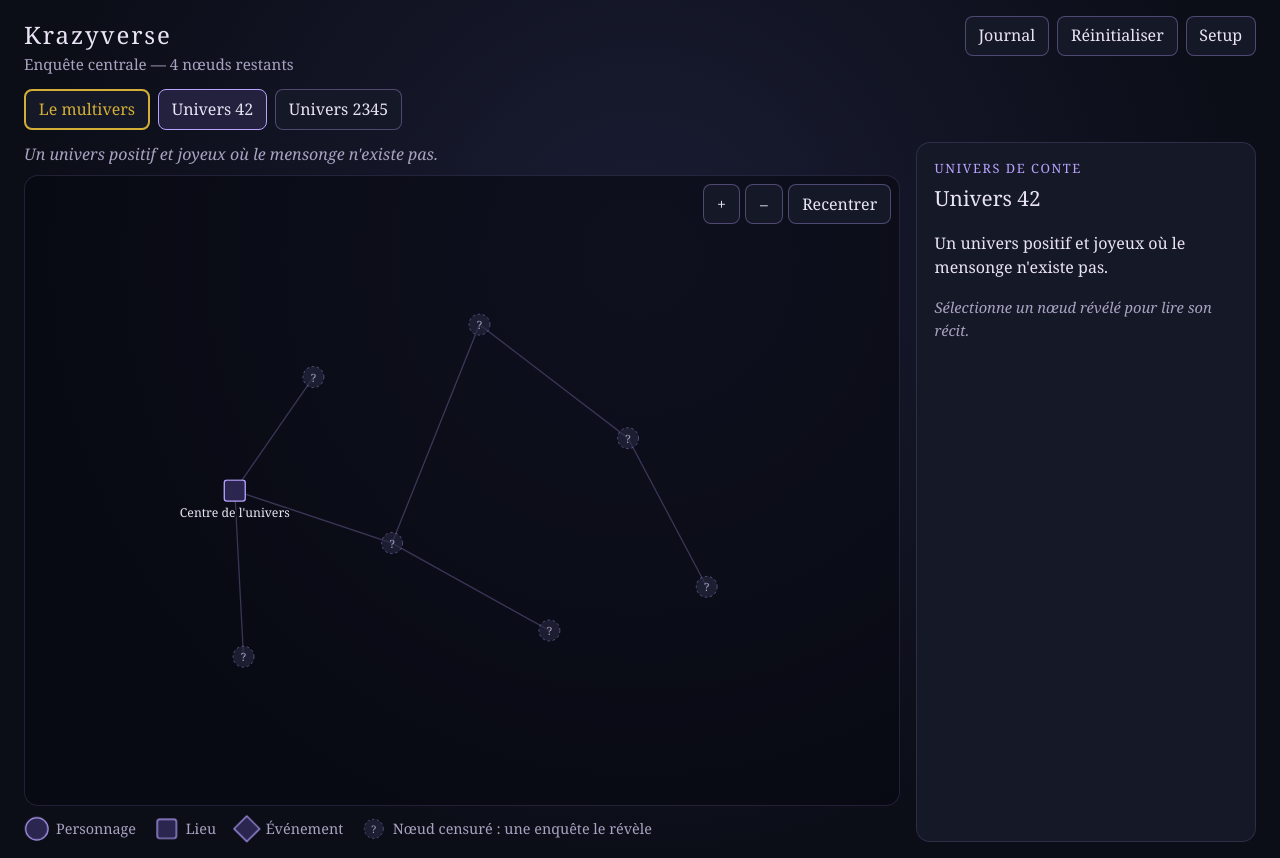
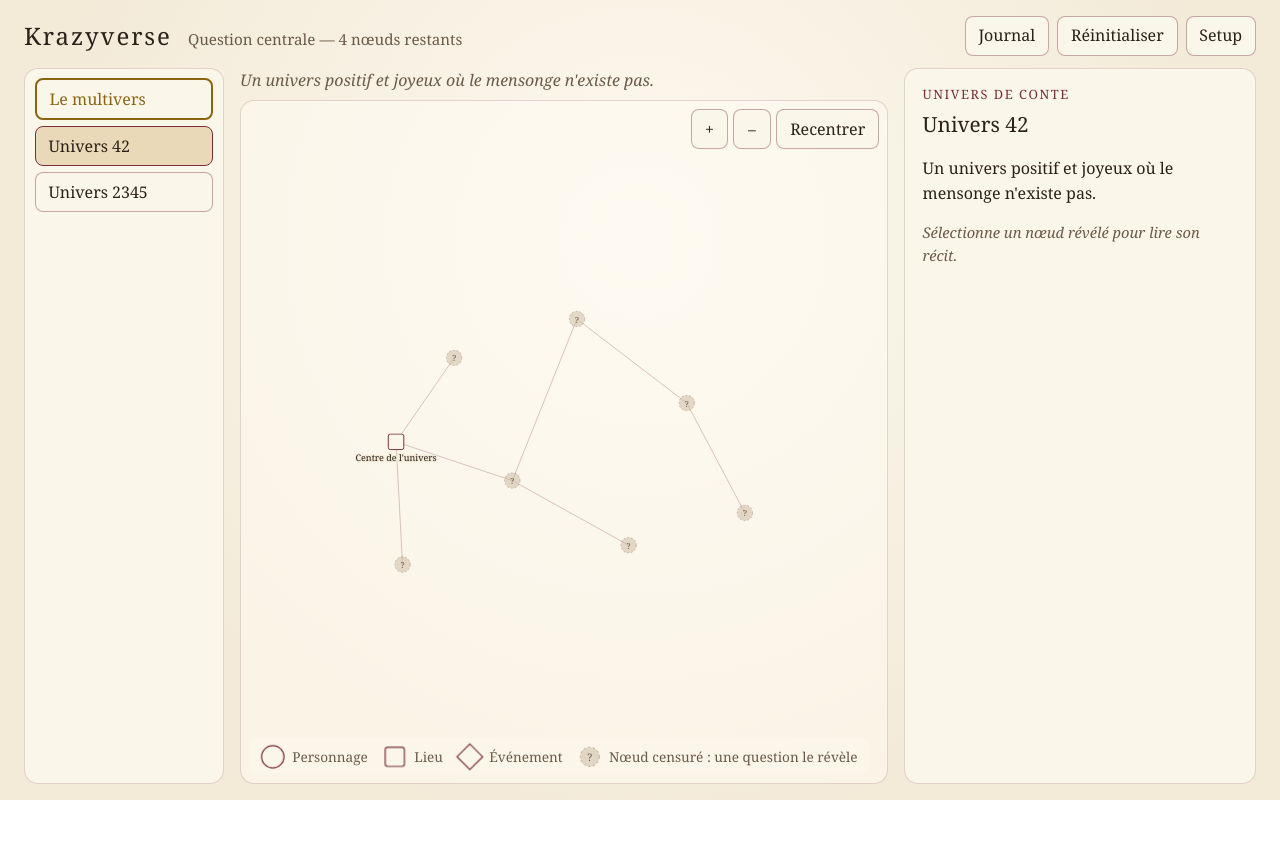
Before and after one commit to KrazyKays/krazyverse, a React (Vite) app: page / in a window 1280 px wide. After the commit the page ends 800 px from the top, so only its background shows below. Built offline with nearby package versions, Linux system fonts and the light colour scheme.

Commit message:
change theme

```diff
--- a/src/app/App.tsx
+++ b/src/app/App.tsx
@@ -3,7 +3,7 @@ import { JournalDialog } from '../components/JournalDialog';
 import { QuestionDialog } from '../components/QuestionDialog';
 import { ResetDialog } from '../components/ResetDialog';
 import { SidePanel } from '../components/SidePanel';
-import { GraphLegend, UniverseGraph } from '../components/UniverseGraph';
+import { UniverseGraph } from '../components/UniverseGraph';
 import { UniverseSelector } from '../components/UniverseSelector';
 import { META_ID, UNIVERSE_ORDER, universes } from '../data';
 import { availableQuestions, centralRemaining, isEnded } from '../domain/progression';
@@ -71,8 +71,8 @@ export function App() {
           <h1>Krazyverse</h1>
           <p className="counter" aria-live="polite">
             {ended
-              ? 'Enquête centrale résolue'
-              : `Enquête centrale — ${remaining} ${remaining > 1 ? 'nœuds restants' : 'nœud restant'}`}
+              ? 'Question centrale résolue'
+              : `Question centrale — ${remaining} ${remaining > 1 ? 'nœuds restants' : 'nœud restant'}`}
           </p>
         </div>
         <div className="header-actions">
@@ -101,13 +101,6 @@ export function App() {
         </p>
       )}
 
-      <UniverseSelector
-        universes={orderedUniverses}
-        currentId={currentUniverse.id}
-        unseenIds={state.unseen}
-        onSelect={switchUniverse}
-      />
-
       {ended && central.ending && !endingDismissed && (
         <section className="ending" aria-label="Conclusion">
           <h2>{central.ending.title}</h2>
@@ -119,6 +112,13 @@ export function App() {
       )}
 
       <main className="layout">
+        <UniverseSelector
+          universes={orderedUniverses}
+          currentId={currentUniverse.id}
+          unseenIds={state.unseen}
+          onSelect={switchUniverse}
+        />
+
         <section className="graph-area" aria-label="Toile interactive">
           <p className="tagline">{currentUniverse.tagline}</p>
           <UniverseGraph
@@ -130,7 +130,6 @@ export function App() {
             onDeselect={() => setSelectedNodeId(null)}
             onOpenQuestion={setActiveQuestionId}
           />
-          <GraphLegend />
         </section>
 
         <SidePanel
--- a/src/components/JournalDialog.tsx
+++ b/src/components/JournalDialog.tsx
@@ -43,7 +43,7 @@ export function JournalDialog({ state, universes, onClose }: JournalDialogProps)
   return (
     <Dialog title="Journal de découvertes" onClose={onClose}>
       <p className="hint">
-        Univers visités : {state.visited.length} sur {Object.keys(universes).length}. Enquêtes résolues :{' '}
+        Univers visités : {state.visited.length} sur {Object.keys(universes).length}. Questions résolues :{' '}
         {state.answeredQuestions.length}.
       </p>
       {entries.length === 0 ? (
--- a/src/components/ResetDialog.tsx
+++ b/src/components/ResetDialog.tsx
@@ -9,7 +9,7 @@ export function ResetDialog({ onConfirm, onClose }: ResetDialogProps) {
   return (
     <Dialog title="Réinitialiser la progression" onClose={onClose}>
       <p>
-        Toutes les découvertes, enquêtes et échos seront effacés de ce navigateur. Cette action est irréversible.
+        Toutes les découvertes, questions et échos seront effacés de ce navigateur. Cette action est irréversible.
       </p>
       <div className="dialog-actions">
         <button type="button" onClick={onClose}>
--- a/src/components/SidePanel.tsx
+++ b/src/components/SidePanel.tsx
@@ -55,7 +55,7 @@ export function SidePanel({ universe, universes, state, selectedNodeId, onSelect
             if (section.unlockedByQuestionId) {
               return (
                 <p key={section.id} className="locked">
-                  Récit verrouillé : une enquête le déblocera.
+                  Récit verrouillé : une question le déblocera.
                 </p>
               );
             }
--- a/src/components/UniverseGraph.tsx
+++ b/src/components/UniverseGraph.tsx
@@ -87,7 +87,7 @@ export function UniverseGraph({
     movedRef.current = true;
     drag.x = event.clientX;
     drag.y = event.clientY;
-    const unit = VIEW_WIDTH / svg.clientWidth;
+    const unit = Math.max(VIEW_WIDTH / svg.clientWidth, VIEW_HEIGHT / svg.clientHeight);
     setView((current) => ({ ...current, tx: current.tx + dx * unit, ty: current.ty + dy * unit }));
   };
 
@@ -216,6 +216,8 @@ export function UniverseGraph({
           Recentrer
         </button>
       </div>
+
+      <GraphLegend />
     </div>
   );
 }
@@ -258,7 +260,7 @@ export function GraphLegend() {
             </text>
           </g>
         </svg>
-        Nœud censuré : une enquête le révèle
+        Nœud censuré : une question le révèle
       </li>
     </ul>
   );
--- a/src/setup/NodeEditor.tsx
+++ b/src/setup/NodeEditor.tsx
@@ -18,7 +18,7 @@ export const KIND_OPTIONS = (Object.keys(KIND_LABELS) as NodeKind[]).map((kind)
 
 const ACCESS_OPTIONS = [
   { value: 'adjacent', label: 'Adjacente' },
-  { value: 'enquete', label: 'Enquête centrale' },
+  { value: 'enquete', label: 'Question centrale' },
 ];
 
 interface NodeEditorProps {
@@ -128,15 +128,15 @@ export function NodeEditor({ universe, universes, node, commit, commitBatch, onS
       />
       <p className="hint">Le contenu est accessible et ses échos se déclenchent dès le début.</p>
       <CheckboxField label="Nœud final" checked={node.finale === true} onChange={(checked) => setFlag('finale', checked)} />
-      <p className="hint">Le révéler termine l'enquête. Sans effet sur la fin de partie hors de l'univers central.</p>
+      <p className="hint">Le révéler termine la question centrale. Sans effet sur la fin de partie hors de l'univers central.</p>
       {universe.kind === 'meta' && (
         <>
           <CheckboxField
-            label="Requis pour l'enquête centrale"
+            label="Requis pour la question centrale"
             checked={node.central?.required === true}
             onChange={(checked) => commit({ op: 'set', path: at('central', 'required'), value: checked })}
           />
-          <p className="hint">Compte dans le décompte « nœuds restants » de l'enquête. Ne bloque pas la conclusion.</p>
+          <p className="hint">Compte dans le décompte « nœuds restants » de la question centrale. Ne bloque pas la conclusion.</p>
         </>
       )}
 
--- a/src/styles/global.css
+++ b/src/styles/global.css
@@ -1,18 +1,20 @@
 :root {
-  --bg: #0b0d17;
-  --bg-elevated: #151827;
-  --ink: #e9e4f5;
-  --ink-soft: #a9a3c2;
-  --accent: #b9a3ff;
-  --accent-strong: #7d5fe0;
-  --edge: rgba(185, 163, 255, 0.28);
-  --edge-active: rgba(185, 163, 255, 0.85);
-  --danger: #e0707a;
-  --focus: #ffd98a;
-  --gold: #d4af37;
+  --bg: #f3ead8;
+  --bg-elevated: #fbf6ea;
+  --ink: #2b2118;
+  --ink-soft: #6b5a48;
+  --accent: #7a2e3a;
+  --accent-strong: #5c1f2a;
+  --line: rgba(122, 46, 58, 0.18);
+  --line-strong: rgba(122, 46, 58, 0.4);
+  --edge: rgba(122, 46, 58, 0.28);
+  --edge-active: rgba(122, 46, 58, 0.85);
+  --danger: #a33a3a;
+  --focus: #9a6700;
+  --gold: #8a6510;
   font-family: 'Georgia', 'Iowan Old Style', 'Palatino Linotype', serif;
   color: var(--ink);
-  background: radial-gradient(circle at 50% 30%, #1a1d33 0%, var(--bg) 70%);
+  background: radial-gradient(circle at 50% 30%, #fdf9f0 0%, var(--bg) 70%);
   line-height: 1.55;
 }
 
@@ -29,7 +31,7 @@ button {
   font: inherit;
   color: var(--ink);
   background: var(--bg-elevated);
-  border: 1px solid rgba(185, 163, 255, 0.35);
+  border: 1px solid var(--line-strong);
   border-radius: 8px;
   padding: 0.4rem 0.8rem;
   cursor: pointer;
@@ -48,6 +50,7 @@ button:focus-visible,
 button.primary {
   background: var(--accent-strong);
   border-color: var(--accent-strong);
+  color: #fbf6ea;
 }
 
 button.danger {
@@ -73,7 +76,7 @@ button.link {
 .app {
   display: flex;
   flex-direction: column;
-  min-height: 100vh;
+  height: 100vh;
   padding: 1rem clamp(0.75rem, 2vw, 1.5rem);
   gap: 0.75rem;
 }
@@ -81,9 +84,16 @@ button.link {
 .app-header {
   display: flex;
   justify-content: space-between;
-  align-items: flex-start;
+  align-items: center;
   flex-wrap: wrap;
-  gap: 0.75rem;
+  gap: 0.5rem 0.75rem;
+}
+
+.title-block {
+  display: flex;
+  align-items: baseline;
+  flex-wrap: wrap;
+  gap: 0.25rem 1rem;
 }
 
 .app-header h1 {
@@ -108,25 +118,33 @@ button.link {
   margin: 0;
   padding: 0.5rem 0.75rem;
   border-radius: 8px;
-  background: rgba(224, 112, 122, 0.12);
+  background: rgba(163, 58, 58, 0.1);
   color: var(--ink);
 }
 
 .universe-selector {
   display: flex;
-  gap: 0.5rem;
-  flex-wrap: wrap;
+  flex-direction: column;
+  gap: 0.4rem;
+  min-height: 0;
+  overflow-y: auto;
+  padding: 0.6rem;
+  border: 1px solid var(--line);
+  border-radius: 14px;
+  background: var(--bg-elevated);
 }
 
 .universe-tab {
   display: inline-flex;
   align-items: center;
+  justify-content: space-between;
   gap: 0.5rem;
+  text-align: left;
 }
 
 .universe-tab--active {
   border-color: var(--accent);
-  background: #24213f;
+  background: #ead9b8;
 }
 
 .universe-tab--central {
@@ -139,14 +157,14 @@ button.link {
   height: 0.55rem;
   border-radius: 50%;
   background: var(--focus);
-  box-shadow: 0 0 8px var(--focus);
+  box-shadow: 0 0 6px var(--focus);
 }
 
 .ending {
   padding: 1rem 1.25rem;
   border: 1px solid var(--accent);
   border-radius: 12px;
-  background: rgba(125, 95, 224, 0.12);
+  background: rgba(122, 46, 58, 0.08);
 }
 
 .ending h2 {
@@ -156,7 +174,8 @@ button.link {
 
 .layout {
   display: grid;
-  grid-template-columns: minmax(0, 1fr) minmax(260px, 340px);
+  grid-template-columns: 12.5rem minmax(0, 1fr) minmax(300px, 22rem);
+  grid-template-rows: minmax(0, 1fr);
   gap: 1rem;
   flex: 1;
   min-height: 0;
@@ -164,7 +183,10 @@ button.link {
 
 .graph-area {
   position: relative;
+  display: flex;
+  flex-direction: column;
   min-width: 0;
+  min-height: 0;
 }
 
 .tagline {
@@ -175,9 +197,11 @@ button.link {
 
 .graph-wrapper {
   position: relative;
-  border: 1px solid rgba(185, 163, 255, 0.15);
+  flex: 1;
+  min-height: 0;
+  border: 1px solid var(--line);
   border-radius: 14px;
-  background: rgba(8, 9, 18, 0.6);
+  background: rgba(255, 252, 243, 0.55);
   overflow: hidden;
 }
 
@@ -203,14 +227,19 @@ button.link {
 }
 
 .graph-legend {
+  position: absolute;
+  left: 0.5rem;
+  bottom: 0.5rem;
   list-style: none;
-  margin: 0.6rem 0 0;
-  padding: 0;
+  margin: 0;
+  padding: 0.35rem 0.7rem;
+  border-radius: 8px;
+  background: rgba(251, 246, 234, 0.9);
   display: flex;
   flex-wrap: wrap;
-  gap: 0.4rem 1.1rem;
+  gap: 0.3rem 0.9rem;
   color: var(--ink-soft);
-  font-size: 0.9rem;
+  font-size: 0.85rem;
 }
 
 .graph-legend li {
@@ -242,7 +271,7 @@ button.link {
 }
 
 .node .shape {
-  fill: #2a2650;
+  fill: var(--bg-elevated);
   stroke: var(--accent);
   stroke-width: 1.5;
   transition: fill 0.3s ease, stroke 0.3s ease;
@@ -253,7 +282,7 @@ button.link {
 }
 
 .node--revealed:hover .shape {
-  fill: #3a3570;
+  fill: #ead9b8;
 }
 
 .node--selected .shape {
@@ -272,8 +301,8 @@ button.link {
 }
 
 .node--censored circle {
-  fill: rgba(40, 42, 66, 0.6);
-  stroke: rgba(185, 163, 255, 0.45);
+  fill: rgba(200, 184, 156, 0.5);
+  stroke: var(--line-strong);
   stroke-dasharray: 3 3;
 }
 
@@ -282,7 +311,7 @@ button.link {
 }
 
 .node--investigable:hover circle {
-  stroke: rgba(185, 163, 255, 0.9);
+  stroke: var(--accent);
 }
 
 .node-mark {
@@ -305,12 +334,11 @@ button.link {
   flex-direction: column;
   gap: 1rem;
   padding: 1rem 1.1rem;
-  border: 1px solid rgba(185, 163, 255, 0.15);
+  border: 1px solid var(--line);
   border-radius: 14px;
   background: var(--bg-elevated);
   min-height: 0;
   overflow-y: auto;
-  max-height: calc(100vh - 2rem);
 }
 
 .reading h2 {
@@ -332,7 +360,7 @@ button.link {
 }
 
 .section {
-  border-top: 1px solid rgba(185, 163, 255, 0.15);
+  border-top: 1px solid var(--line);
   padding-top: 0.6rem;
 }
 
@@ -366,7 +394,7 @@ button.link {
 .dialog-backdrop {
   position: fixed;
   inset: 0;
-  background: rgba(3, 4, 10, 0.7);
+  background: rgba(43, 33, 24, 0.45);
   display: flex;
   align-items: center;
   justify-content: center;
@@ -379,7 +407,7 @@ button.link {
   max-height: 85vh;
   overflow-y: auto;
   background: var(--bg-elevated);
-  border: 1px solid rgba(185, 163, 255, 0.35);
+  border: 1px solid var(--line-strong);
   border-radius: 14px;
   padding: 1.1rem 1.25rem;
 }
@@ -461,25 +489,6 @@ button.link {
   text-align: center;
 }
 
-.setup-layout {
-  display: grid;
-  grid-template-columns: minmax(0, 1fr) minmax(320px, 440px);
-  gap: 1rem;
-  align-items: start;
-}
-
-.setup-graph {
-  position: sticky;
-  top: 1rem;
-}
-
-.setup-editor {
-  display: flex;
-  flex-direction: column;
-  gap: 1rem;
-  min-width: 0;
-}
-
 .setup-card,
 .setup-subcard {
   display: flex;
@@ -490,7 +499,7 @@ button.link {
 
 .setup-card {
   padding: 1rem 1.1rem;
-  border: 1px solid rgba(185, 163, 255, 0.15);
+  border: 1px solid var(--line);
   border-radius: 14px;
   background: var(--bg-elevated);
 }
@@ -592,23 +601,49 @@ button.link {
   gap: 0.5rem;
 }
 
-@media (max-width: 860px) {
-  .setup-layout {
-    grid-template-columns: 1fr;
-  }
-
-  .setup-graph {
-    position: static;
+@media (min-width: 861px) {
+  .graph-area .graph {
+    position: absolute;
+    inset: 0;
+    height: 100%;
+    aspect-ratio: auto;
   }
 }
 
 @media (max-width: 860px) {
+  .app {
+    height: auto;
+    min-height: 100vh;
+  }
+
   .layout {
     grid-template-columns: 1fr;
+    grid-template-rows: auto;
+  }
+
+  .universe-selector {
+    flex-direction: row;
+    flex-wrap: wrap;
+    padding: 0;
+    border: none;
+    background: none;
+    overflow: visible;
+  }
+
+  .graph {
+    position: static;
+    height: auto;
+    aspect-ratio: 1000 / 720;
+  }
+
+  .graph-legend {
+    position: static;
+    padding: 0.6rem 0.75rem;
+    background: none;
+    font-size: 0.9rem;
   }
 
   .side-panel {
-    max-height: none;
     overflow: visible;
   }
 }
```
Also changed, not shown: src/setup/SetupScreen.tsx (+7 -9 lines), 2 other files (tests, documents, lock files or other folders).
